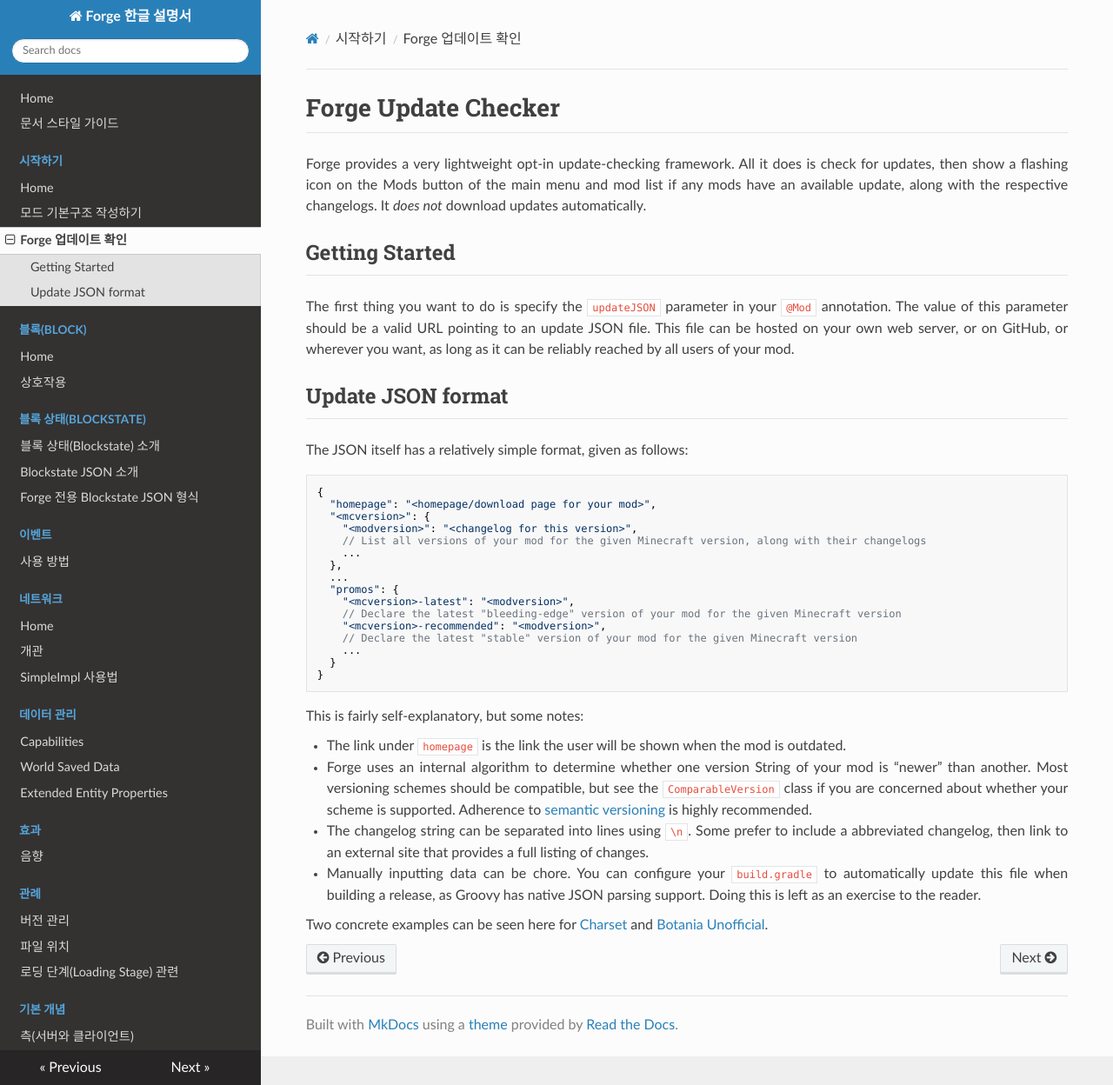
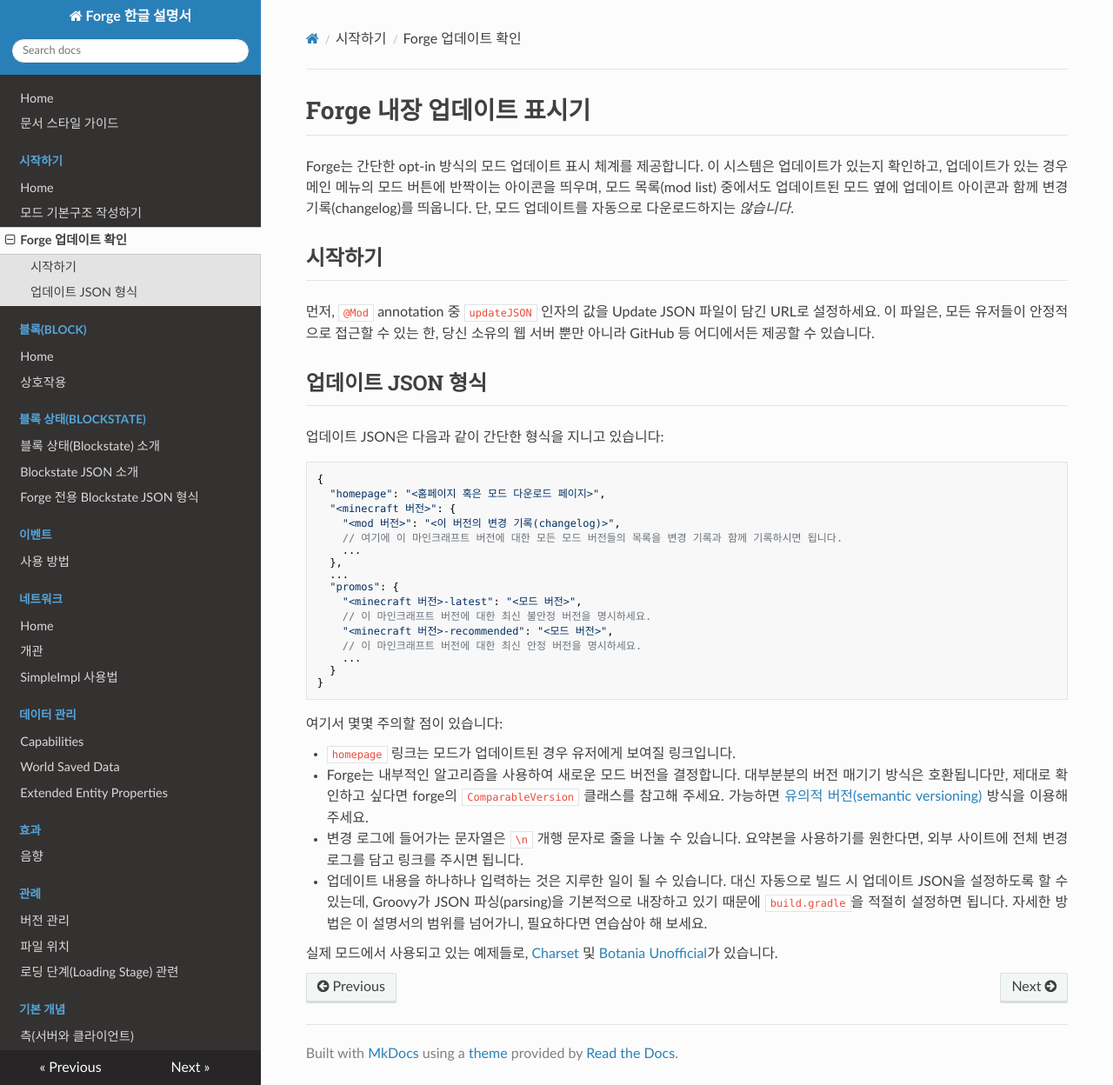
Before and after one commit to 01QueN10/Documentation-KO, an MkDocs documentation site: the page built from docs/gettingstarted/autoupdate.md, in a window 1280 px wide and 1248 px high. Shown: the whole window at 87% size. Built offline with MkDocs 1.6.1, drawn with Linux system fonts in a browser that asks for light colours; nearby versions of some CDN libraries; old or Windows-style settings are respelled for this version of MkDocs.

Commit message:
Update autoupdate.md
Localized Update Checker.

````diff
--- a/docs/gettingstarted/autoupdate.md
+++ b/docs/gettingstarted/autoupdate.md
@@ -1,42 +1,42 @@
-Forge Update Checker
+Forge 내장 업데이트 표시기
 ====================
 
-Forge provides a very lightweight opt-in update-checking framework. All it does is check for updates, then show a flashing icon on the Mods button of the main menu and mod list if any mods have an available update, along with the respective changelogs. It *does not* download updates automatically.
+Forge는 간단한 opt-in 방식의 모드 업데이트 표시 체계를 제공합니다. 이 시스템은 업데이트가 있는지 확인하고, 업데이트가 있는 경우 메인 메뉴의 모드 버튼에 반짝이는 아이콘을 띄우며, 모드 목록(mod list) 중에서도 업데이트된 모드 옆에 업데이트 아이콘과 함께 변경 기록(changelog)를 띄웁니다. 단, 모드 업데이트를 자동으로 다운로드하지는 *않습니다*.
 
-Getting Started
+시작하기
 ---------------
 
-The first thing you want to do is specify the `updateJSON` parameter in your `@Mod` annotation. The value of this parameter should be a valid URL pointing to an update JSON file. This file can be hosted on your own web server, or on GitHub, or wherever you want, as long as it can be reliably reached by all users of your mod.
+먼저, `@Mod` annotation 중 `updateJSON` 인자의 값을 Update JSON 파일이 담긴 URL로 설정하세요. 이 파일은, 모든 유저들이 안정적으로 접근할 수 있는 한, 당신 소유의 웹 서버 뿐만 아니라 GitHub 등 어디에서든 제공할 수 있습니다.
 
-Update JSON format
+업데이트 JSON 형식
 ------------------
 
-The JSON itself has a relatively simple format, given as follows:
+업데이트 JSON은 다음과 같이 간단한 형식을 지니고 있습니다:
 
 ```Javascript
 {
-  "homepage": "<homepage/download page for your mod>",
-  "<mcversion>": {
-    "<modversion>": "<changelog for this version>",
-    // List all versions of your mod for the given Minecraft version, along with their changelogs
+  "homepage": "<홈페이지 혹은 모드 다운로드 페이지>",
+  "<minecraft 버전>": {
+    "<mod 버전>": "<이 버전의 변경 기록(changelog)>",
+    // 여기에 이 마인크래프트 버전에 대한 모든 모드 버전들의 목록을 변경 기록과 함께 기록하시면 됩니다.
     ...
   },
   ...
   "promos": {
-    "<mcversion>-latest": "<modversion>",
-    // Declare the latest "bleeding-edge" version of your mod for the given Minecraft version
-    "<mcversion>-recommended": "<modversion>",
-    // Declare the latest "stable" version of your mod for the given Minecraft version
+    "<minecraft 버전>-latest": "<모드 버전>",
+    // 이 마인크래프트 버전에 대한 최신 불안정 버전을 명시하세요.
+    "<minecraft 버전>-recommended": "<모드 버전>",
+    // 이 마인크래프트 버전에 대한 최신 안정 버전을 명시하세요.
     ...
   }
 }
 ```
 
-This is fairly self-explanatory, but some notes:
+여기서 몇몇 주의할 점이 있습니다:
 
-* The link under `homepage` is the link the user will be shown when the mod is outdated.
-* Forge uses an internal algorithm to determine whether one version String of your mod is "newer" than another. Most versioning schemes should be compatible, but see the `ComparableVersion` class if you are concerned about whether your scheme is supported. Adherence to [semantic versioning](http://semver.org/) is highly recommended.
-* The changelog string can be separated into lines using `\n`. Some prefer to include a abbreviated changelog, then link to an external site that provides a full listing of changes.
-* Manually inputting data can be chore. You can configure your `build.gradle` to automatically update this file when building a release, as Groovy has native JSON parsing support. Doing this is left as an exercise to the reader.
+* `homepage` 링크는 모드가 업데이트된 경우 유저에게 보여질 링크입니다.
+* Forge는 내부적인 알고리즘을 사용하여 새로운 모드 버전을 결정합니다. 대부분분의 버전 매기기 방식은 호환됩니다만, 제대로 확인하고 싶다면 forge의 `ComparableVersion` 클래스를 참고해 주세요. 가능하면 [유의적 버전(semantic versioning)](http://semver.org/lang/ko/) 방식을 이용해 주세요.
+* 변경 로그에 들어가는 문자열은 `\n` 개행 문자로 줄을 나눌 수 있습니다. 요약본을 사용하기를 원한다면, 외부 사이트에 전체 변경 로그를 담고 링크를 주시면 됩니다.
+* 업데이트 내용을 하나하나 입력하는 것은 지루한 일이 될 수 있습니다. 대신 자동으로 빌드 시 업데이트 JSON을 설정하도록 할 수 있는데, Groovy가 JSON 파싱(parsing)을 기본적으로 내장하고 있기 때문에 `build.gradle`을 적절히 설정하면 됩니다. 자세한 방법은 이 설명서의 범위를 넘어가니, 필요하다면 연습삼아 해 보세요.
 
-Two concrete examples can be seen here for [Charset](https://gist.githubusercontent.com/Meow-J/fe740e287c2881d3bf2341a62a7ce770/raw/bf829cdefc84344d86d1922e2667778112b845b1/update.json) and [Botania Unofficial](https://gist.githubusercontent.com/Meow-J/1299068c775c2b174632534a18b65fb8/raw/42c578cf2303aa76d8900f5fdc6366122549d2a8/update.json).
+실제 모드에서 사용되고 있는 예제들로, [Charset](https://gist.githubusercontent.com/Meow-J/fe740e287c2881d3bf2341a62a7ce770/raw/bf829cdefc84344d86d1922e2667778112b845b1/update.json) 및 [Botania Unofficial](https://gist.githubusercontent.com/Meow-J/1299068c775c2b174632534a18b65fb8/raw/42c578cf2303aa76d8900f5fdc6366122549d2a8/update.json)가 있습니다.
````
